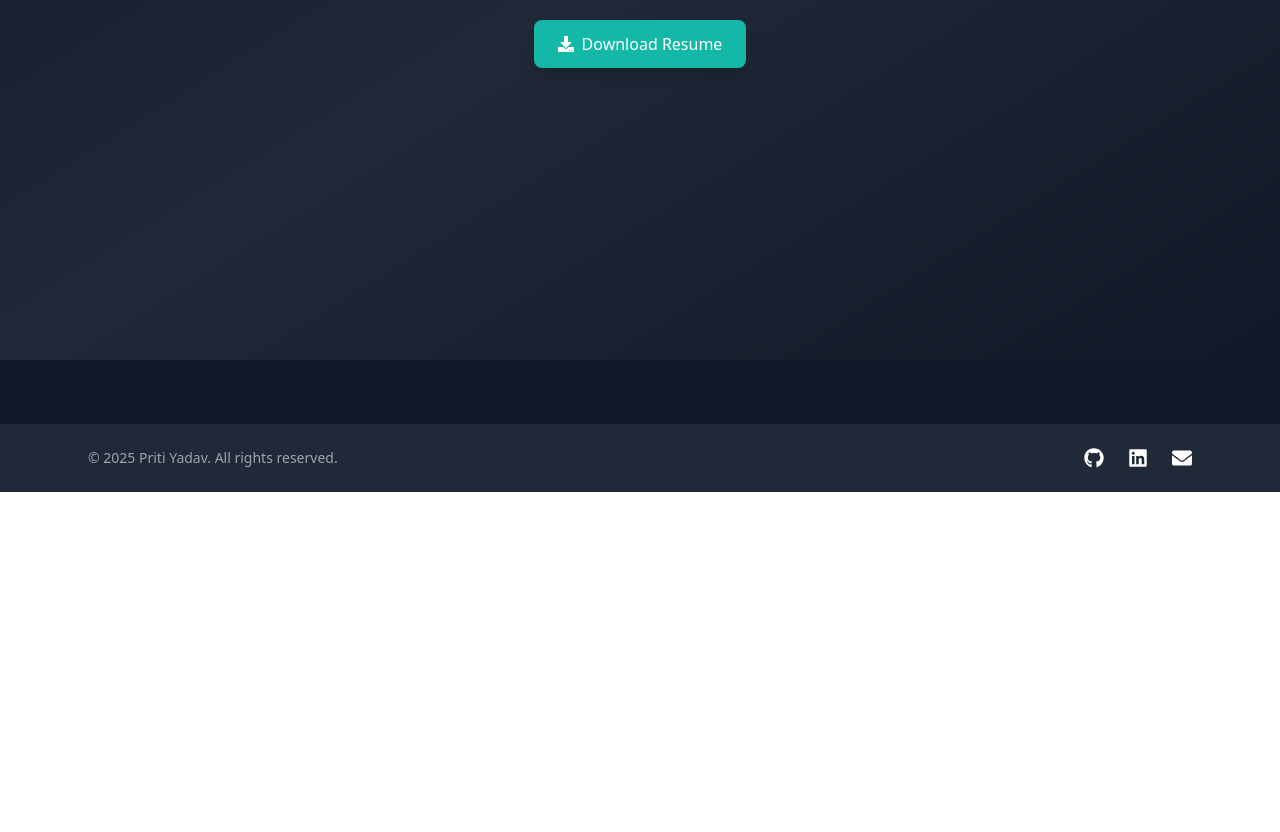
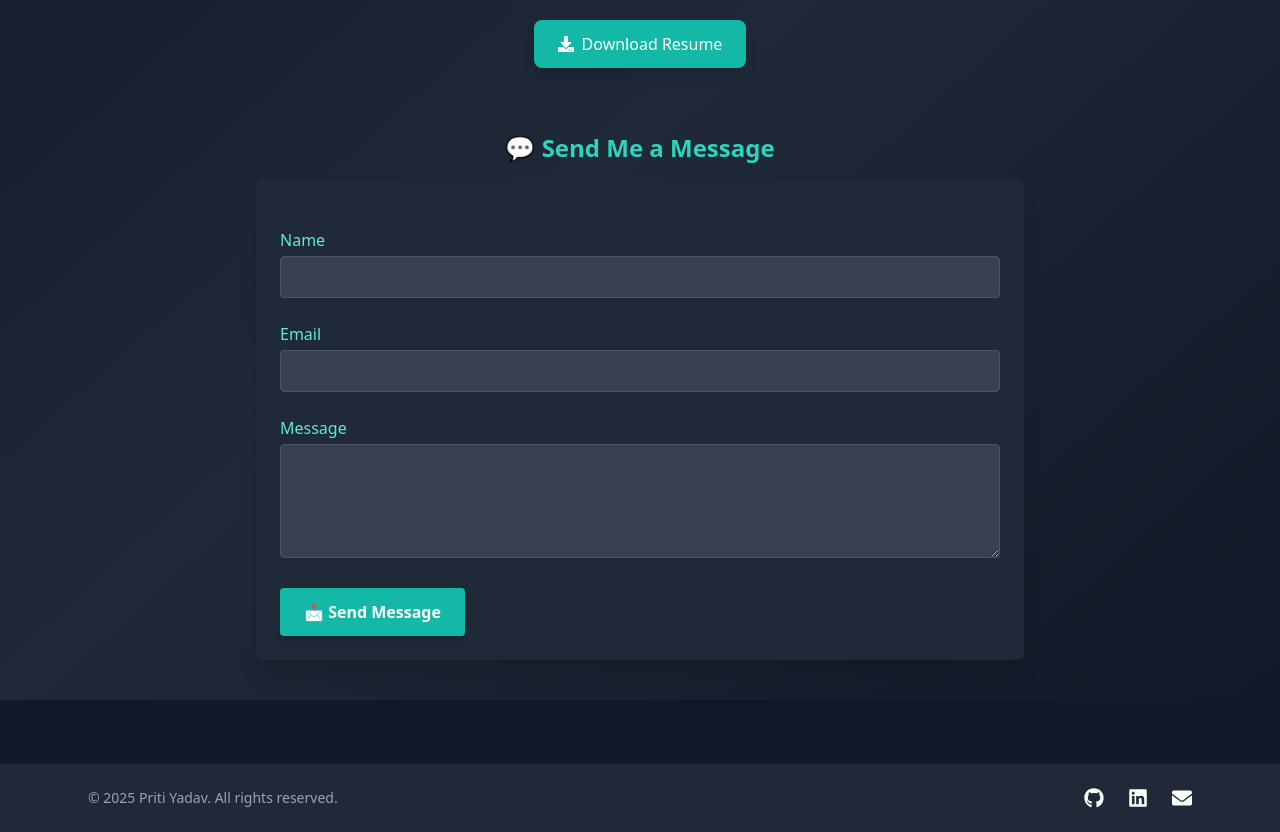
Before and after one commit to pritiyadav-py/my-portfolio, a React (Create React App) app: page /contact in a window 1280 px wide. Shown: the part 440-1272 px from the top of the page. Before the commit the page ends 932 px from the top, so only its background shows below. Built offline with nearby package versions, Linux system fonts and the light colour scheme.

Commit message:
contact page -message form

```diff
--- a/public/index.html
+++ b/public/index.html
@@ -1,7 +1,9 @@
 <!DOCTYPE html>
 <html lang="en">
-  <script data-goatcounter="https://pritiyadav.goatcounter.com/count"
+  <!-- GoatCounter Analytics -->
+<script data-goatcounter="https://pritiyadav.goatcounter.com/count"
         async src="//gc.zgo.at/count.js"></script>
+<!-- https://pritiyadav.goatcounter.com -->
   <head>
     <meta charset="utf-8" />
     <link rel="icon" href="%PUBLIC_URL%/favicon.ico" />
--- a/src/pages/Contact.js
+++ b/src/pages/Contact.js
@@ -1,16 +1,17 @@
-import { useEffect } from "react";
+import { useEffect, useState } from "react";
 import { FaEnvelope, FaLinkedin, FaGithub, FaDownload } from "react-icons/fa";
 import AOS from "aos";
 import "aos/dist/aos.css";
 
 export default function Contact() {
+  const [submitted, setSubmitted] = useState(false);
+
   useEffect(() => {
     AOS.init({ duration: 1000 });
   }, []);
 
   return (
     <div className="min-h-screen bg-white dark:bg-gradient-to-br dark:from-gray-900 dark:via-gray-800 dark:to-gray-900 text-gray-900 dark:text-white pt-24 px-6 py-10">
-
       {/* Background Accent */}
       <div className="absolute top-0 left-0 w-full h-80 bg-gradient-to-r from-teal-600 to-transparent opacity-30 z-0 rounded-b-full blur-2xl"></div>
 
@@ -20,6 +21,7 @@ export default function Contact() {
           Let's connect! I'm open to freelance, collaborations or full-time SDE roles.
         </p>
 
+        {/* Contact Info */}
         <div className="space-y-6 text-left sm:text-center">
           <ContactItem
             icon={<FaEnvelope />}
@@ -41,6 +43,7 @@ export default function Contact() {
           />
         </div>
 
+        {/* Resume */}
         <div className="mt-12" data-aos="fade-up">
           <a
             href="/Priti_Yadav_Resume.pdf"
@@ -50,6 +53,64 @@ export default function Contact() {
             <FaDownload />
             Download Resume
           </a>
+        </div>
+
+        {/* Contact Form */}
+        <div className="mt-16" data-aos="fade-up">
+          <h3 className="text-2xl font-semibold text-teal-400 mb-4">💬 Send Me a Message</h3>
+
+          {!submitted ? (
+            <form
+              name="contact"
+              method="POST"
+              data-netlify="true"
+              onSubmit={() => setSubmitted(true)}
+              className="bg-gray-800 p-6 rounded-lg shadow-xl space-y-6 text-left"
+            >
+              <input type="hidden" name="form-name" value="contact" />
+
+              <div>
+                <label className="block text-teal-300 mb-1">Name</label>
+                <input
+                  type="text"
+                  name="name"
+                  required
+                  className="w-full px-4 py-2 rounded bg-gray-700 border border-gray-600 focus:outline-none focus:border-teal-400"
+                />
+              </div>
+
+              <div>
+                <label className="block text-teal-300 mb-1">Email</label>
+                <input
+                  type="email"
+                  name="email"
+                  required
+                  className="w-full px-4 py-2 rounded bg-gray-700 border border-gray-600 focus:outline-none focus:border-teal-400"
+                />
+              </div>
+
+              <div>
+                <label className="block text-teal-300 mb-1">Message</label>
+                <textarea
+                  name="message"
+                  rows="4"
+                  required
+                  className="w-full px-4 py-2 rounded bg-gray-700 border border-gray-600 focus:outline-none focus:border-teal-400"
+                ></textarea>
+              </div>
+
+              <button
+                type="submit"
+                className="bg-teal-500 hover:bg-teal-600 text-white font-semibold px-6 py-3 rounded shadow-md transition hover:scale-105"
+              >
+                📩 Send Message
+              </button>
+            </form>
+          ) : (
+            <div className="bg-green-600 text-white p-6 mt-6 rounded-lg shadow-md">
+              ✅ Thank you! Your message has been submitted.
+            </div>
+          )}
         </div>
       </div>
     </div>
@@ -77,3 +138,84 @@ function ContactItem({ icon, label, value, link }) {
     </div>
   );
 }
+
+
+// import { useEffect } from "react";
+// import { FaEnvelope, FaLinkedin, FaGithub, FaDownload } from "react-icons/fa";
+// import AOS from "aos";
+// import "aos/dist/aos.css";
+
+// export default function Contact() {
+//   useEffect(() => {
+//     AOS.init({ duration: 1000 });
+//   }, []);
+
+//   return (
+//     <div className="min-h-screen bg-white dark:bg-gradient-to-br dark:from-gray-900 dark:via-gray-800 dark:to-gray-900 text-gray-900 dark:text-white pt-24 px-6 py-10">
+
+//       {/* Background Accent */}
+//       <div className="absolute top-0 left-0 w-full h-80 bg-gradient-to-r from-teal-600 to-transparent opacity-30 z-0 rounded-b-full blur-2xl"></div>
+
+//       <div className="max-w-3xl mx-auto text-center relative z-10" data-aos="fade-up">
+//         <h2 className="text-4xl font-bold text-teal-400 mb-4">📬 Contact Me</h2>
+//         <p className="text-gray-300 text-lg mb-10">
+//           Let's connect! I'm open to freelance, collaborations or full-time SDE roles.
+//         </p>
+
+//         <div className="space-y-6 text-left sm:text-center">
+//           <ContactItem
+//             icon={<FaEnvelope />}
+//             label="Email"
+//             value="pritisunita6643@gmail.com"
+//             link="mailto:pritisunita6643@gmail.com"
+//           />
+//           <ContactItem
+//             icon={<FaLinkedin />}
+//             label="LinkedIn"
+//             value="linkedin.com/in/pritiyadav-py"
+//             link="https://linkedin.com/in/pritiyadav-py"
+//           />
+//           <ContactItem
+//             icon={<FaGithub />}
+//             label="GitHub"
+//             value="github.com/pritiyadav-py"
+//             link="https://github.com/pritiyadav-py"
+//           />
+//         </div>
+
+//         <div className="mt-12" data-aos="fade-up">
+//           <a
+//             href="/Priti_Yadav_Resume.pdf"
+//             download
+//             className="inline-flex items-center gap-2 bg-teal-500 hover:bg-teal-600 text-white font-medium px-6 py-3 rounded-lg shadow-lg transition duration-300 hover:scale-105"
+//           >
+//             <FaDownload />
+//             Download Resume
+//           </a>
+//         </div>
+//       </div>
+//     </div>
+//   );
+// }
+
+// function ContactItem({ icon, label, value, link }) {
+//   return (
+//     <div
+//       className="flex items-center justify-start sm:justify-center gap-3 text-lg group transition-transform duration-300 hover:scale-105"
+//       data-aos="fade-up"
+//     >
+//       <div className="text-2xl text-teal-400">{icon}</div>
+//       <div>
+//         <p className="text-sm text-gray-400">{label}</p>
+//         <a
+//           href={link}
+//           target="_blank"
+//           rel="noopener noreferrer"
+//           className="hover:text-teal-400 font-medium transition-colors"
+//         >
+//           {value}
+//         </a>
+//       </div>
+//     </div>
+//   );
+// }
```
